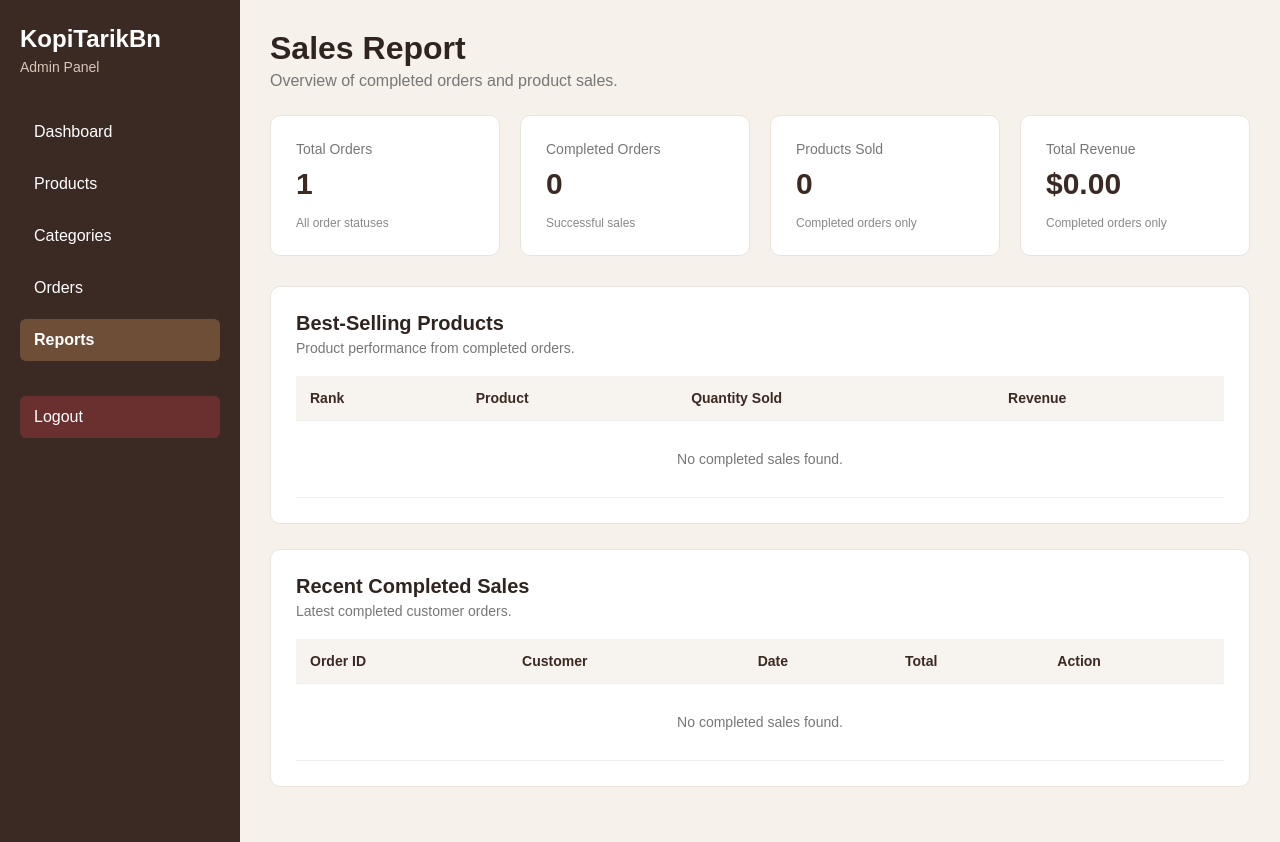
After one commit to Akmallalala/KopiTarik, a PHP site: page /admin/report.php in a window 1280 px wide. The commit adds this page. Run offline with PHP 8.4, Linux system fonts and the light colour scheme; the visitor is signed in with stand-in values (Sample User, id 1); tables that the repository leaves empty hold one stand-in row (values such as "Sample post").

Commit message:
report function

```diff
--- /dev/null
+++ b/admin/report.php
@@ -0,0 +1,552 @@
+<?php
+
+require '../include/admin_auth.php';
+require '../include/db_connect.php';
+
+
+// ==========================================
+// TOTAL ORDERS
+// ==========================================
+
+$stmt = $pdo->query("
+    SELECT COUNT(*) AS total
+    FROM orders
+");
+
+$totalOrders = $stmt->fetch()['total'];
+
+
+// ==========================================
+// COMPLETED ORDERS
+// ==========================================
+
+$stmt = $pdo->query("
+    SELECT COUNT(*) AS total
+    FROM orders
+    WHERE status = 'Completed'
+");
+
+$completedOrders = $stmt->fetch()['total'];
+
+
+// ==========================================
+// TOTAL REVENUE
+// Completed orders only
+// ==========================================
+
+$stmt = $pdo->query("
+    SELECT COALESCE(SUM(total_amount), 0) AS revenue
+    FROM orders
+    WHERE status = 'Completed'
+");
+
+$totalRevenue = $stmt->fetch()['revenue'];
+
+
+// ==========================================
+// TOTAL PRODUCTS SOLD
+// Completed orders only
+// ==========================================
+
+$stmt = $pdo->query("
+    SELECT COALESCE(SUM(order_items.quantity), 0) AS total
+    FROM order_items
+
+    INNER JOIN orders
+        ON order_items.order_id = orders.order_id
+
+    WHERE orders.status = 'Completed'
+");
+
+$totalProductsSold = $stmt->fetch()['total'];
+
+
+// ==========================================
+// BEST SELLING PRODUCTS
+//
+// We use order_items.menu_name because it is
+// saved as an order snapshot. This means old
+// sales still appear even if a product is
+// later deleted from menu_item.
+// ==========================================
+
+$stmt = $pdo->query("
+    SELECT
+        order_items.menu_name,
+        SUM(order_items.quantity) AS quantity_sold,
+        SUM(order_items.subtotal) AS revenue
+
+    FROM order_items
+
+    INNER JOIN orders
+        ON order_items.order_id = orders.order_id
+
+    WHERE orders.status = 'Completed'
+
+    GROUP BY order_items.menu_name
+
+    ORDER BY quantity_sold DESC
+");
+
+$productSales = $stmt->fetchAll();
+
+
+// ==========================================
+// RECENT COMPLETED SALES
+// ==========================================
+
+$stmt = $pdo->query("
+    SELECT
+        order_id,
+        customer_name,
+        order_date,
+        total_amount
+    FROM orders
+    WHERE status = 'Completed'
+    ORDER BY order_date DESC
+    LIMIT 5
+");
+
+$recentSales = $stmt->fetchAll();
+
+?>
+
+<!DOCTYPE html>
+<html lang="en">
+
+<head>
+
+    <meta charset="UTF-8">
+
+    <meta
+        name="viewport"
+        content="width=device-width, initial-scale=1.0"
+    >
+
+    <title>Sales Report | KopiTarikBn</title>
+
+    <link
+        rel="stylesheet"
+        href="../assets/admin.css"
+    >
+
+</head>
+
+<body>
+
+<div class="admin-layout">
+
+    <?php include 'include/sidebar.php'; ?>
+
+
+    <main class="admin-main">
+
+
+        <!-- ==================================
+             PAGE HEADER
+        =================================== -->
+
+        <div class="admin-page-header">
+
+            <div>
+
+                <h1>Sales Report</h1>
+
+                <p>
+                    Overview of completed orders and product sales.
+                </p>
+
+            </div>
+
+        </div>
+
+
+        <!-- ==================================
+             REPORT SUMMARY
+        =================================== -->
+
+        <section class="dashboard-cards">
+
+
+            <!-- TOTAL ORDERS -->
+
+            <div class="dashboard-card">
+
+                <span class="card-label">
+                    Total Orders
+                </span>
+
+                <h2>
+                    <?= $totalOrders ?>
+                </h2>
+
+                <span class="report-note">
+                    All order statuses
+                </span>
+
+            </div>
+
+
+            <!-- COMPLETED ORDERS -->
+
+            <div class="dashboard-card">
+
+                <span class="card-label">
+                    Completed Orders
+                </span>
+
+                <h2>
+                    <?= $completedOrders ?>
+                </h2>
+
+                <span class="report-note">
+                    Successful sales
+                </span>
+
+            </div>
+
+
+            <!-- TOTAL PRODUCTS SOLD -->
+
+            <div class="dashboard-card">
+
+                <span class="card-label">
+                    Products Sold
+                </span>
+
+                <h2>
+                    <?= $totalProductsSold ?>
+                </h2>
+
+                <span class="report-note">
+                    Completed orders only
+                </span>
+
+            </div>
+
+
+            <!-- TOTAL REVENUE -->
+
+            <div class="dashboard-card">
+
+                <span class="card-label">
+                    Total Revenue
+                </span>
+
+                <h2>
+                    $<?= number_format(
+                        $totalRevenue,
+                        2
+                    ) ?>
+                </h2>
+
+                <span class="report-note">
+                    Completed orders only
+                </span>
+
+            </div>
+
+
+        </section>
+
+
+        <!-- ==================================
+             BEST SELLING PRODUCTS
+        =================================== -->
+
+        <section class="admin-section report-section">
+
+            <div class="section-header">
+
+                <div>
+
+                    <h2>
+                        Best-Selling Products
+                    </h2>
+
+                    <p class="section-description">
+                        Product performance from completed orders.
+                    </p>
+
+                </div>
+
+            </div>
+
+
+            <div class="table-container">
+
+                <table class="admin-table">
+
+                    <thead>
+
+                        <tr>
+
+                            <th>
+                                Rank
+                            </th>
+
+                            <th>
+                                Product
+                            </th>
+
+                            <th>
+                                Quantity Sold
+                            </th>
+
+                            <th>
+                                Revenue
+                            </th>
+
+                        </tr>
+
+                    </thead>
+
+
+                    <tbody>
+
+
+                    <?php if (!empty($productSales)): ?>
+
+                        <?php
+                        $rank = 1;
+                        ?>
+
+                        <?php foreach ($productSales as $product): ?>
+
+                            <tr>
+
+                                <td>
+
+                                    <?= $rank ?>
+
+                                </td>
+
+
+                                <td>
+
+                                    <strong>
+
+                                        <?= htmlspecialchars(
+                                            $product['menu_name']
+                                        ) ?>
+
+                                    </strong>
+
+                                </td>
+
+
+                                <td>
+
+                                    <?= $product['quantity_sold'] ?>
+
+                                </td>
+
+
+                                <td>
+
+                                    $<?= number_format(
+                                        $product['revenue'],
+                                        2
+                                    ) ?>
+
+                                </td>
+
+                            </tr>
+
+                            <?php $rank++; ?>
+
+                        <?php endforeach; ?>
+
+
+                    <?php else: ?>
+
+                        <tr>
+
+                            <td
+                                colspan="4"
+                                class="empty-table"
+                            >
+
+                                No completed sales found.
+
+                            </td>
+
+                        </tr>
+
+                    <?php endif; ?>
+
+
+                    </tbody>
+
+                </table>
+
+            </div>
+
+        </section>
+
+
+        <!-- ==================================
+             RECENT COMPLETED SALES
+        =================================== -->
+
+        <section class="admin-section report-section">
+
+            <div class="section-header">
+
+                <div>
+
+                    <h2>
+                        Recent Completed Sales
+                    </h2>
+
+                    <p class="section-description">
+                        Latest completed customer orders.
+                    </p>
+
+                </div>
+
+            </div>
+
+
+            <div class="table-container">
+
+                <table class="admin-table">
+
+                    <thead>
+
+                        <tr>
+
+                            <th>
+                                Order ID
+                            </th>
+
+                            <th>
+                                Customer
+                            </th>
+
+                            <th>
+                                Date
+                            </th>
+
+                            <th>
+                                Total
+                            </th>
+
+                            <th>
+                                Action
+                            </th>
+
+                        </tr>
+
+                    </thead>
+
+
+                    <tbody>
+
+
+                    <?php if (!empty($recentSales)): ?>
+
+
+                        <?php foreach ($recentSales as $sale): ?>
+
+                            <tr>
+
+
+                                <td>
+
+                                    <strong>
+
+                                        ORD-<?= str_pad(
+                                            $sale['order_id'],
+                                            5,
+                                            '0',
+                                            STR_PAD_LEFT
+                                        ) ?>
+
+                                    </strong>
+
+                                </td>
+
+
+                                <td>
+
+                                    <?= htmlspecialchars(
+                                        $sale['customer_name']
+                                    ) ?>
+
+                                </td>
+
+
+                                <td>
+
+                                    <?= date(
+                                        'd M Y',
+                                        strtotime(
+                                            $sale['order_date']
+                                        )
+                                    ) ?>
+
+                                </td>
+
+
+                                <td>
+
+                                    $<?= number_format(
+                                        $sale['total_amount'],
+                                        2
+                                    ) ?>
+
+                                </td>
+
+
+                                <td>
+
+                                    <a
+                                        href="view_order.php?id=<?= $sale['order_id'] ?>"
+                                        class="btn-view"
+                                    >
+                                        View
+                                    </a>
+
+                                </td>
+
+
+                            </tr>
+
+                        <?php endforeach; ?>
+
+
+                    <?php else: ?>
+
+                        <tr>
+
+                            <td
+                                colspan="5"
+                                class="empty-table"
+                            >
+
+                                No completed sales found.
+
+                            </td>
+
+                        </tr>
+
+                    <?php endif; ?>
+
+
+                    </tbody>
+
+                </table>
+
+            </div>
+
+        </section>
+
+
+    </main>
+
+</div>
+
+</body>
+
+</html>
--- a/assets/admin.css
+++ b/assets/admin.css
@@ -807,3 +807,23 @@ body {
     }
 
 }
+
+/* ==========================================
+   REPORT PAGE
+========================================== */
+
+.report-section {
+    margin-bottom: 25px;
+}
+
+.report-note {
+    display: block;
+    color: #888888;
+    font-size: 12px;
+}
+
+.section-description {
+    color: #777777;
+    font-size: 14px;
+    margin-top: 5px;
+}
```
